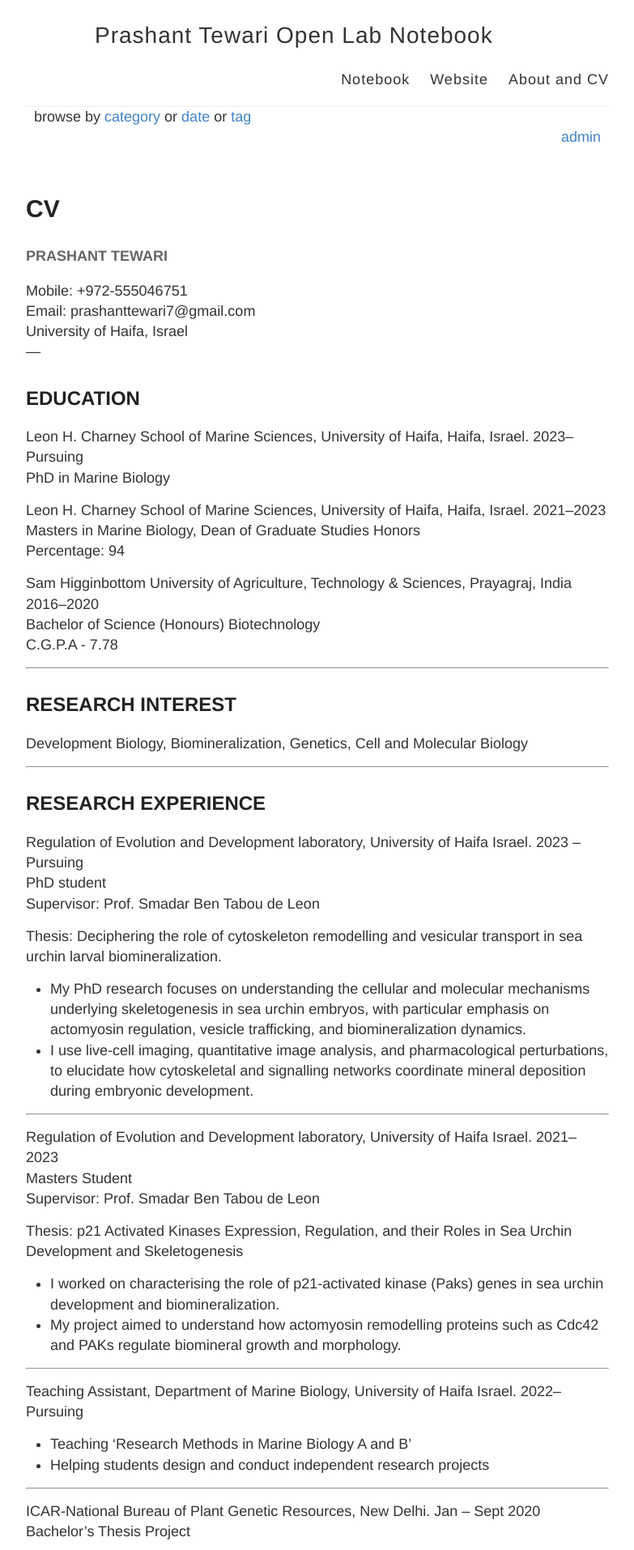
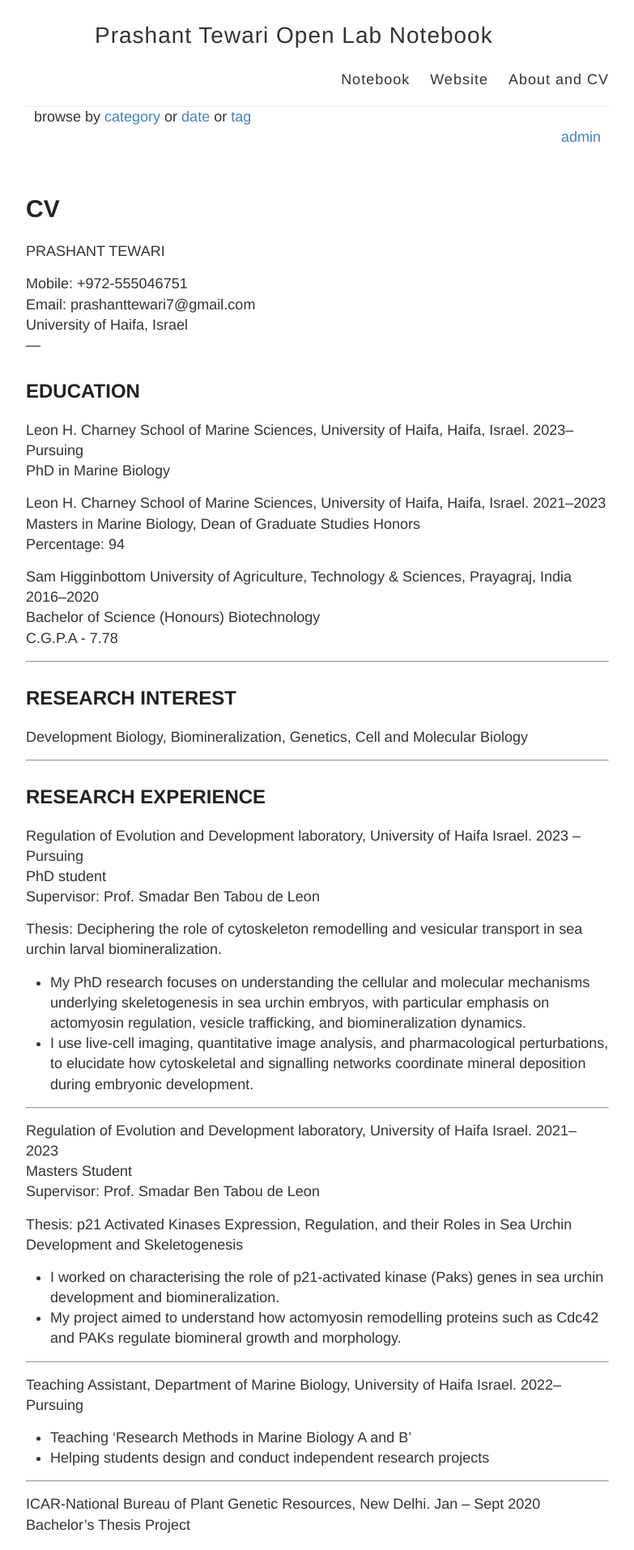
Before and after one commit to Nefalibata/Prashant_Notebook, a Jekyll site: the page built from about.md, in a window 1280 px wide. Shown: the top 1914 px of the page at 81% size, without its empty margins (248-1031 px from the left). Built offline with Jekyll 4.4.1, drawn with Linux system fonts in a browser that asks for light colours.

```diff
--- a/about.md
+++ b/about.md
@@ -3,7 +3,7 @@ layout: page
 title: CV
 permalink: /cv/
 ---
-#### PRASHANT TEWARI
+ PRASHANT TEWARI
 
 Mobile: +972-555046751
 Email: prashanttewari7@gmail.com
```
